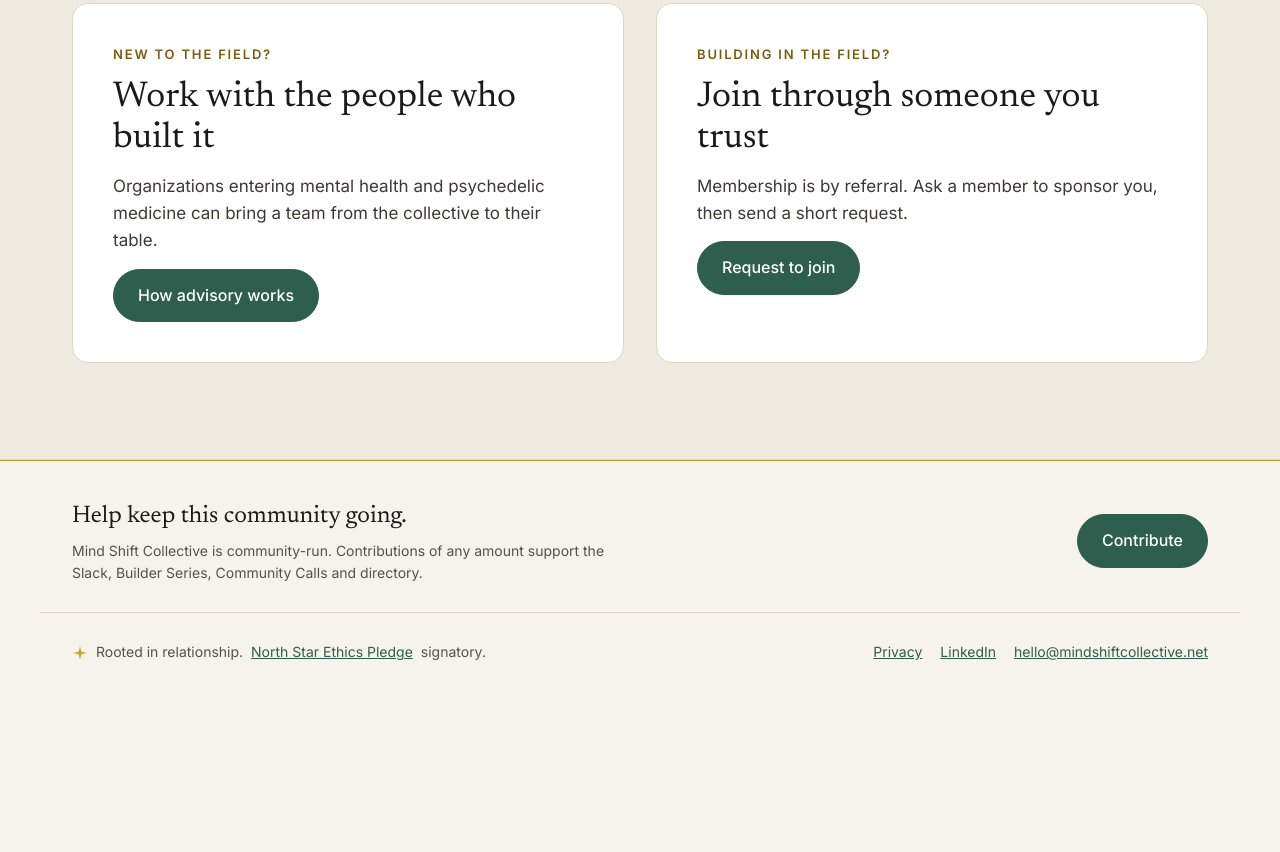
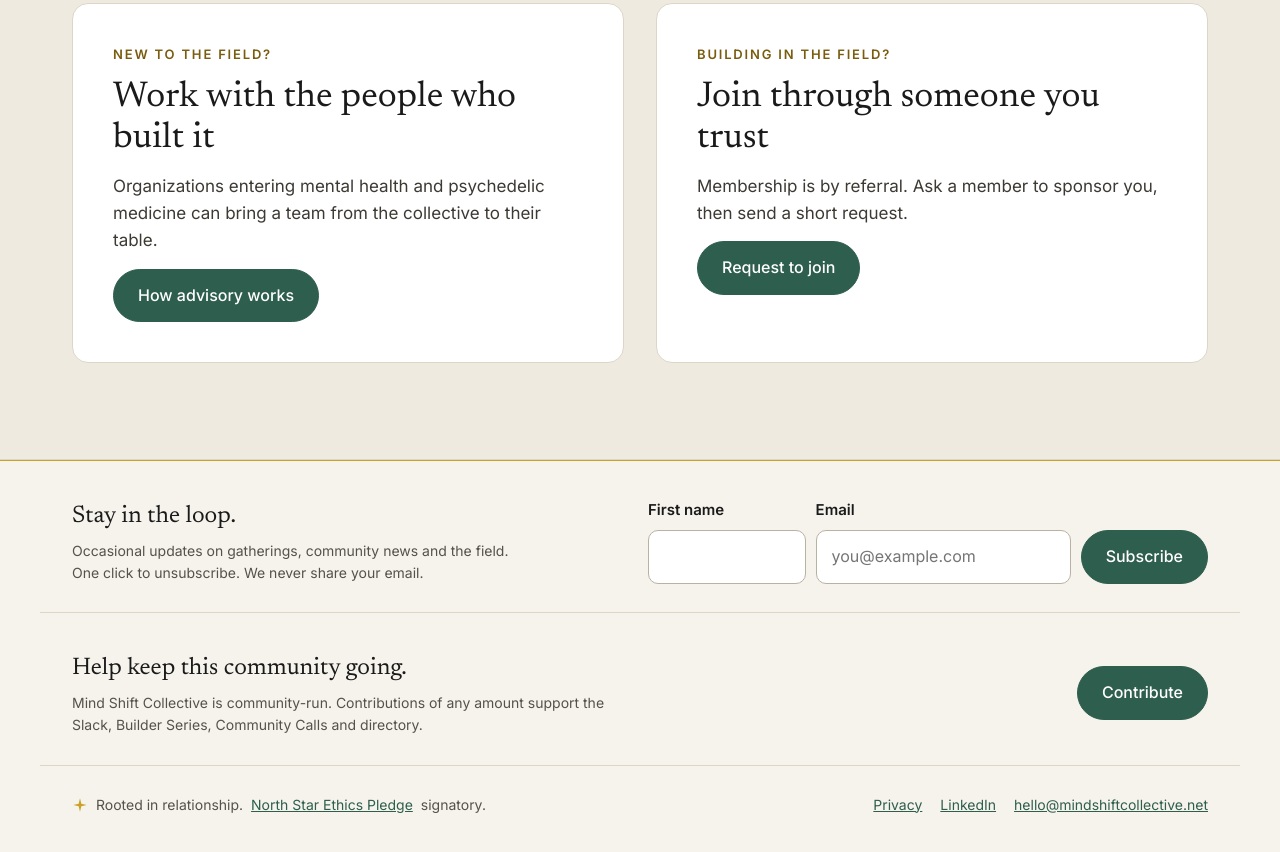
Before and after one commit to Mind-Shift-Collective/msc-website, an Astro site: page / in a window 1280 px wide. Shown: the part 5320-6172 px from the top of the page. Before the commit the page ends 6024 px from the top, so only its background shows below. Built offline with nearby package versions, Linux system fonts and the light colour scheme; Astro itself is replaced by a stand-in of ours.

Commit message:
Footer: email signup on every page (newsletter form, syncs to Kit)
Co-Authored-By: Claude Opus 5.5 <noreply@anthropic.com>
Claude-Session: https://claude.ai/code/session_01XoJqMKEHH55ATc3MYJEmfw

```diff
--- a/src/layouts/Base.astro
+++ b/src/layouts/Base.astro
@@ -60,6 +60,22 @@ const JOIN_ONLY = true;
     <slot />
   </main>
   <footer style="border-top:1px solid var(--gold);">
+    <!-- Email signup on every page. Same Netlify "newsletter" form as the home page, so signups sync to MSC Kit. -->
+    <div class="wrap row" style="justify-content:space-between;align-items:center;gap:16px 32px;padding-top:36px;padding-bottom:28px;border-bottom:1px solid var(--line);">
+      <div style="max-width:460px;">
+        <p style="margin:0;font-family:var(--serif);font-size:24px;color:var(--ink);">Stay in the loop.</p>
+        <p style="margin:4px 0 0;font-size:14px;color:var(--muted);">Occasional updates on gatherings, community news and the field. One click to unsubscribe. We never share your email.</p>
+      </div>
+      <form name="newsletter" method="POST" action="/thank-you?f=newsletter" data-netlify="true" netlify-honeypot="company_website" class="row" style="gap:10px;align-items:flex-end;flex:1 1 380px;max-width:560px;">
+        <input type="hidden" name="form-name" value="newsletter" />
+        <input type="hidden" name="subject" value="[MSC Newsletter] New subscriber" />
+        <input type="hidden" name="topics[]" value="Newsletter" />
+        <p class="hidden"><label>Leave this empty <input name="company_website" /></label></p>
+        <div class="field" style="flex:1 1 130px;margin:0;"><label for="ft-name">First name</label><input id="ft-name" name="first_name" type="text" autocomplete="given-name" /></div>
+        <div class="field" style="flex:2 1 200px;margin:0;"><label for="ft-email">Email</label><input id="ft-email" name="email" type="email" required autocomplete="email" placeholder="you@example.com" /></div>
+        <button class="btn" type="submit">Subscribe</button>
+      </form>
+    </div>
     <div class="wrap row contribute" style="justify-content:space-between;align-items:center;gap:16px 32px;padding-top:36px;padding-bottom:28px;border-bottom:1px solid var(--line);">
       <div style="max-width:560px;">
         <p style="margin:0;font-family:var(--serif);font-size:24px;color:var(--ink);">Help keep this community going.</p>
```
